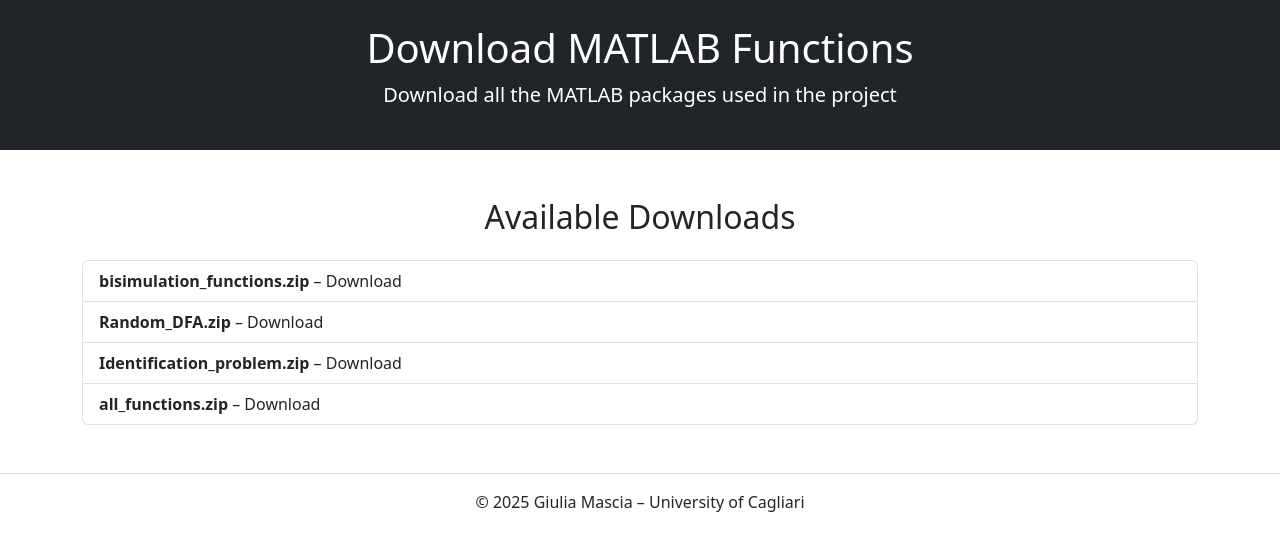
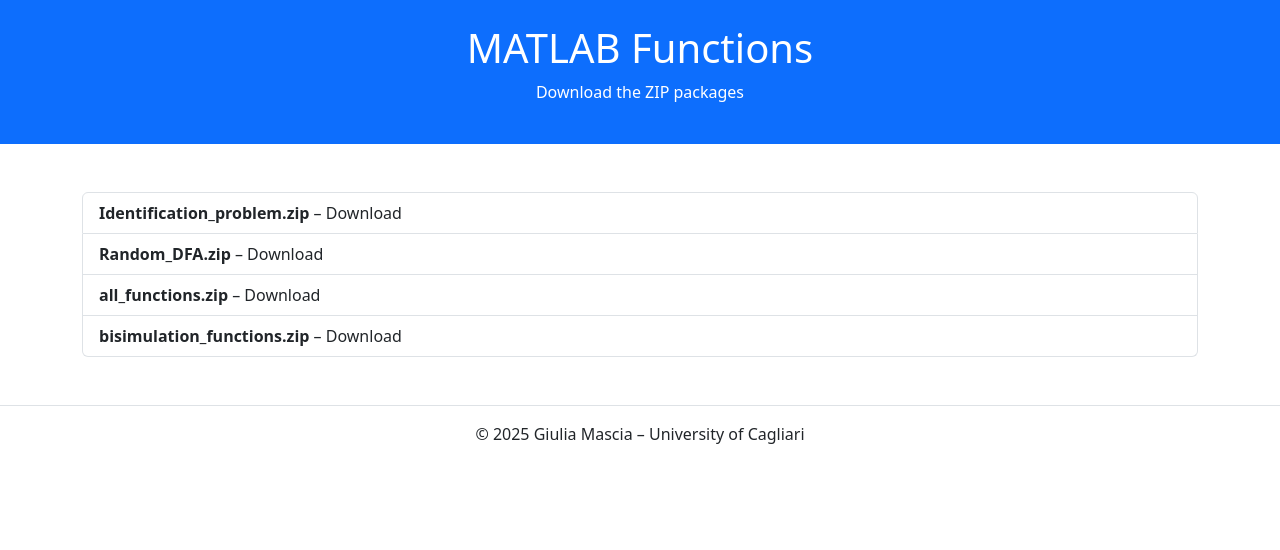
Before and after one commit to giulmsc/MATLABfunctions, a plain HTML site: page index.html in a window 1280 px wide. Drawn offline with nearby package versions, Linux system fonts and the light colour scheme.

Commit message:
index.html

```diff
--- a/index.html
+++ b/index.html
@@ -2,30 +2,28 @@
 <html lang="en">
 <head>
   <meta charset="UTF-8">
-    <meta name="viewport" content="width=device-width, initial-scale=1.0">
-    <title>Download MATLAB Functions</title>
+  <title>MATLAB Functions</title>
   <link href="https://cdn.jsdelivr.net/npm/bootstrap@5.3.0/dist/css/bootstrap.min.css" rel="stylesheet">
 </head>
 <body>
-    <header class="bg-dark text-white text-center py-4">
-        <h1>Download MATLAB Functions</h1>
-        <p class="lead">Download all the MATLAB packages used in the project</p>
+  <header class="bg-primary text-white text-center py-4">
+    <h1>MATLAB Functions</h1>
+    <p>Download the ZIP packages</p>
   </header>
 
   <div class="container mt-5">
-        <h2 class="text-center mb-4">Available Downloads</h2>
     <div class="list-group">
-            <a href="bisimulation_functions.zip" download class="list-group-item list-group-item-action">
-                <strong>bisimulation_functions.zip</strong> – Download
+      <a href="Identification_problem.zip" download class="list-group-item list-group-item-action">
+        <strong>Identification_problem.zip</strong> – Download
       </a>
       <a href="Random_DFA.zip" download class="list-group-item list-group-item-action">
         <strong>Random_DFA.zip</strong> – Download
       </a>
-            <a href="Identification_problem.zip" download class="list-group-item list-group-item-action">
-                <strong>Identification_problem.zip</strong> – Download
-            </a>
       <a href="all_functions.zip" download class="list-group-item list-group-item-action">
         <strong>all_functions.zip</strong> – Download
+      </a>
+      <a href="bisimulation_functions.zip" download class="list-group-item list-group-item-action">
+        <strong>bisimulation_functions.zip</strong> – Download
       </a>
     </div>
   </div>
```
Lines whose indentation alone changed are shown as unchanged.
